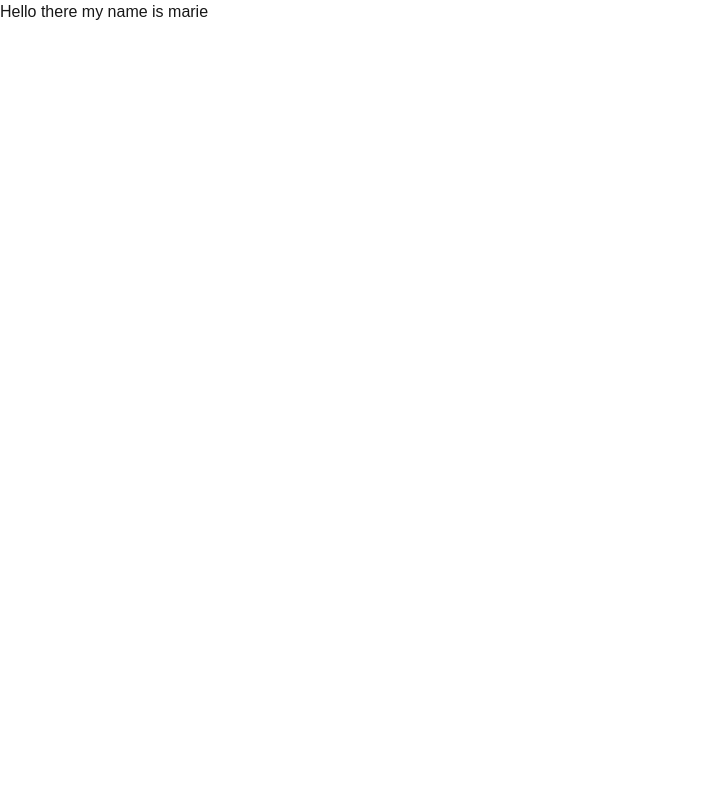
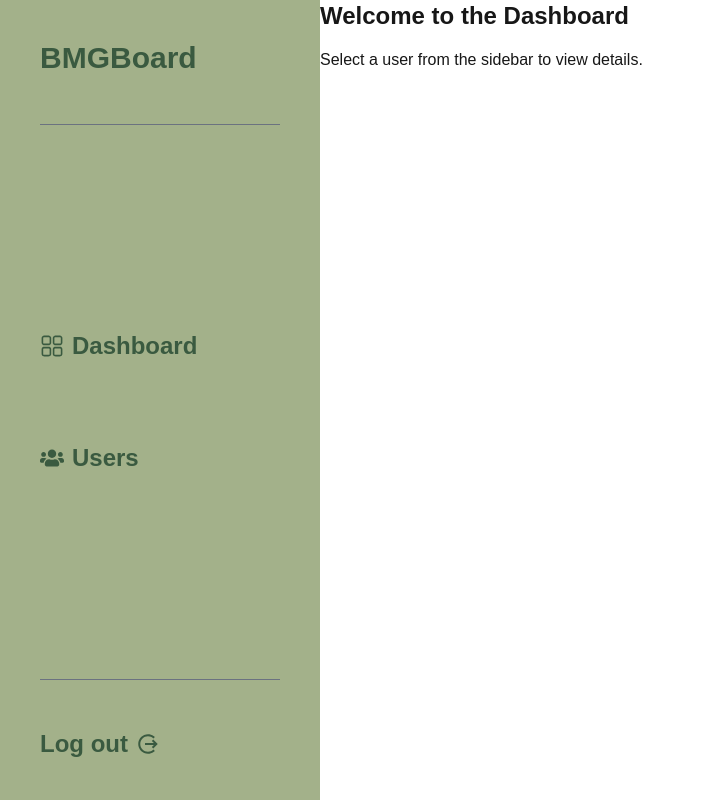
Before and after one commit to mariegrace31/my_dashboard, a Next.js app: page / in a window 1280 px wide. Shown: the whole page, without its empty margins (0-704 px from the left). Built offline with nearby package versions, Linux system fonts and the light colour scheme.

Commit message:
Add the sidebar

```diff
--- /dev/null
+++ b/app/components/Sidebar.tsx
@@ -0,0 +1,26 @@
+import Link from 'next/link';
+import React from 'react';
+import { RxDashboard } from "react-icons/rx";
+import { FaUsers } from "react-icons/fa";
+import { IoMdLogOut } from "react-icons/io";
+
+function Sidebar() {
+  return (
+    <div className='w-[25%] bg-tertiary p-10 flex flex-col justify-between'>
+      <div>
+        <h2 className='text-3xl font-black text-primary'>BMGBoard</h2>
+        <hr className='mt-12 border-gray-500' />
+      </div>
+      <div className='flex flex-col gap-20'>
+        <Link href="/" className='flex gap-2 items-center text-2xl text-primary font-bold hover:text-secondary'><RxDashboard />Dashboard</Link>
+        <Link href="/users" className='flex gap-2 items-center text-2xl text-primary font-bold hover:text-secondary'><FaUsers />Users</Link>
+      </div>
+      <div>
+        <hr className='mb-12 border-gray-500' />
+        <button className='flex gap-2 items-center text-2xl text-primary font-bold'>Log out<IoMdLogOut /></button>
+      </div>
+    </div>
+  )
+}
+
+export default Sidebar;
--- a/app/layout.tsx
+++ b/app/layout.tsx
@@ -1,34 +1,17 @@
-import type { Metadata } from "next";
-import localFont from "next/font/local";
 import "./globals.css";
+import Sidebar from './components/Sidebar';
+import { ReactNode } from 'react';
 
-const geistSans = localFont({
-  src: "./fonts/GeistVF.woff",
-  variable: "--font-geist-sans",
-  weight: "100 900",
-});
-const geistMono = localFont({
-  src: "./fonts/GeistMonoVF.woff",
-  variable: "--font-geist-mono",
-  weight: "100 900",
-});
-
-export const metadata: Metadata = {
-  title: "Create Next App",
-  description: "Generated by create next app",
-};
-
-export default function RootLayout({
-  children,
-}: Readonly<{
-  children: React.ReactNode;
-}>) {
+export default function RootLayout({ children }: { children: ReactNode }) {
   return (
     <html lang="en">
-      <body
-        className={`${geistSans.variable} ${geistMono.variable} antialiased`}
-      >
-        {children}
+      <body>
+        <div className="flex h-screen">
+          <Sidebar />
+          <main>
+            {children}
+          </main>
+        </div>
       </body>
     </html>
   );
--- a/app/page.tsx
+++ b/app/page.tsx
@@ -1,9 +1,12 @@
-import Image from "next/image";
+ import React from 'react'
 
-export default function Home() {
-  return (
-    <div className="">
-   <p>Hello there my name is marie</p>
+ function HomePage() {
+   return (
+    <div>
+      <h1 className="text-2xl font-bold mb-4">Welcome to the Dashboard</h1>
+      <p>Select a user from the sidebar to view details.</p>
     </div>
-  );
-}
+   )
+ }
+
+ export default HomePage;
--- a/package.json
+++ b/package.json
@@ -12,7 +12,8 @@
     "@material-tailwind/react": "^2.1.10",
     "next": "14.2.12",
     "react": "^18",
-    "react-dom": "^18"
+    "react-dom": "^18",
+    "react-icons": "^5.3.0"
   },
   "devDependencies": {
     "@types/node": "^20",
```
Also changed, not shown: 2 other files (tests, documents, lock files or other folders).
